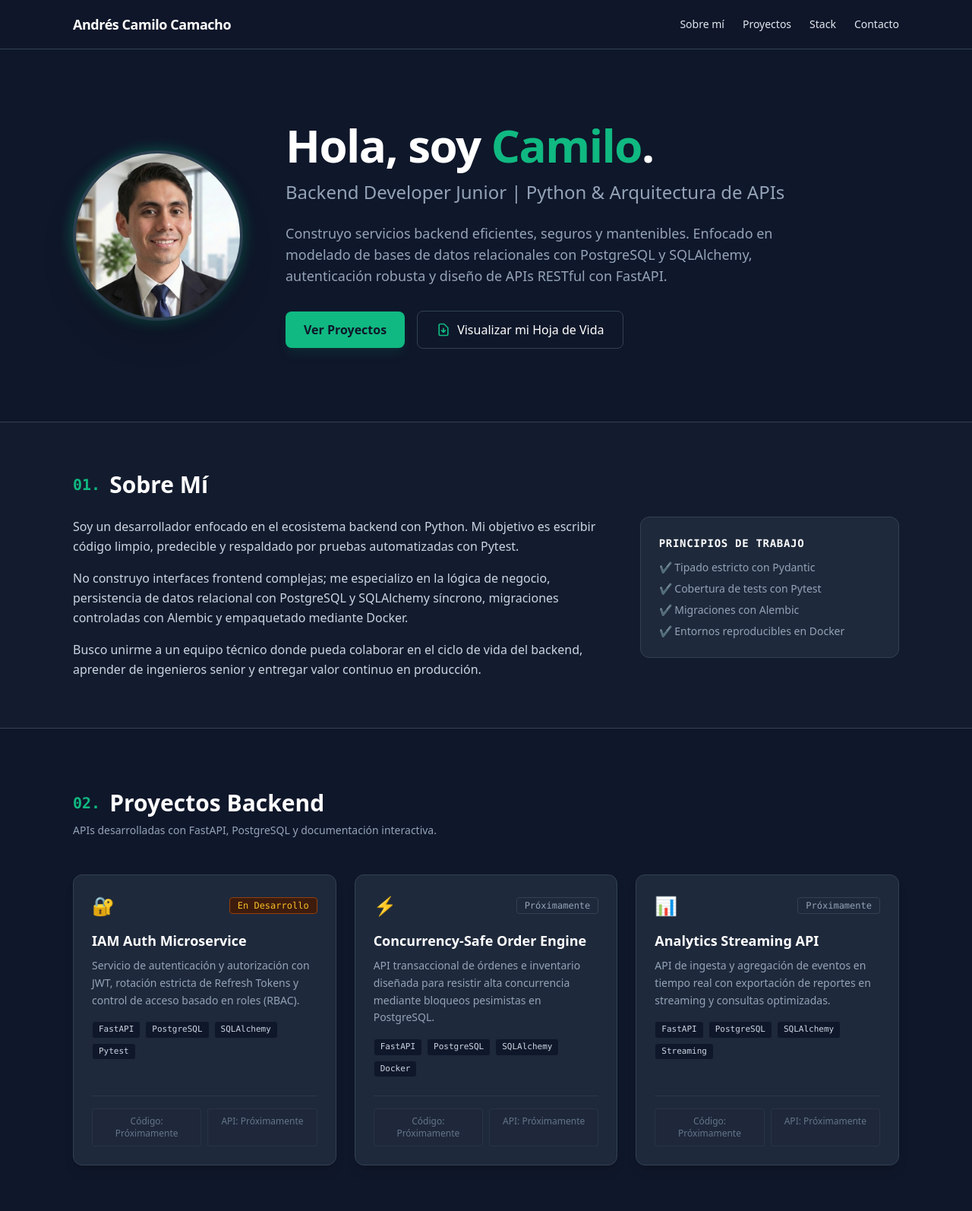
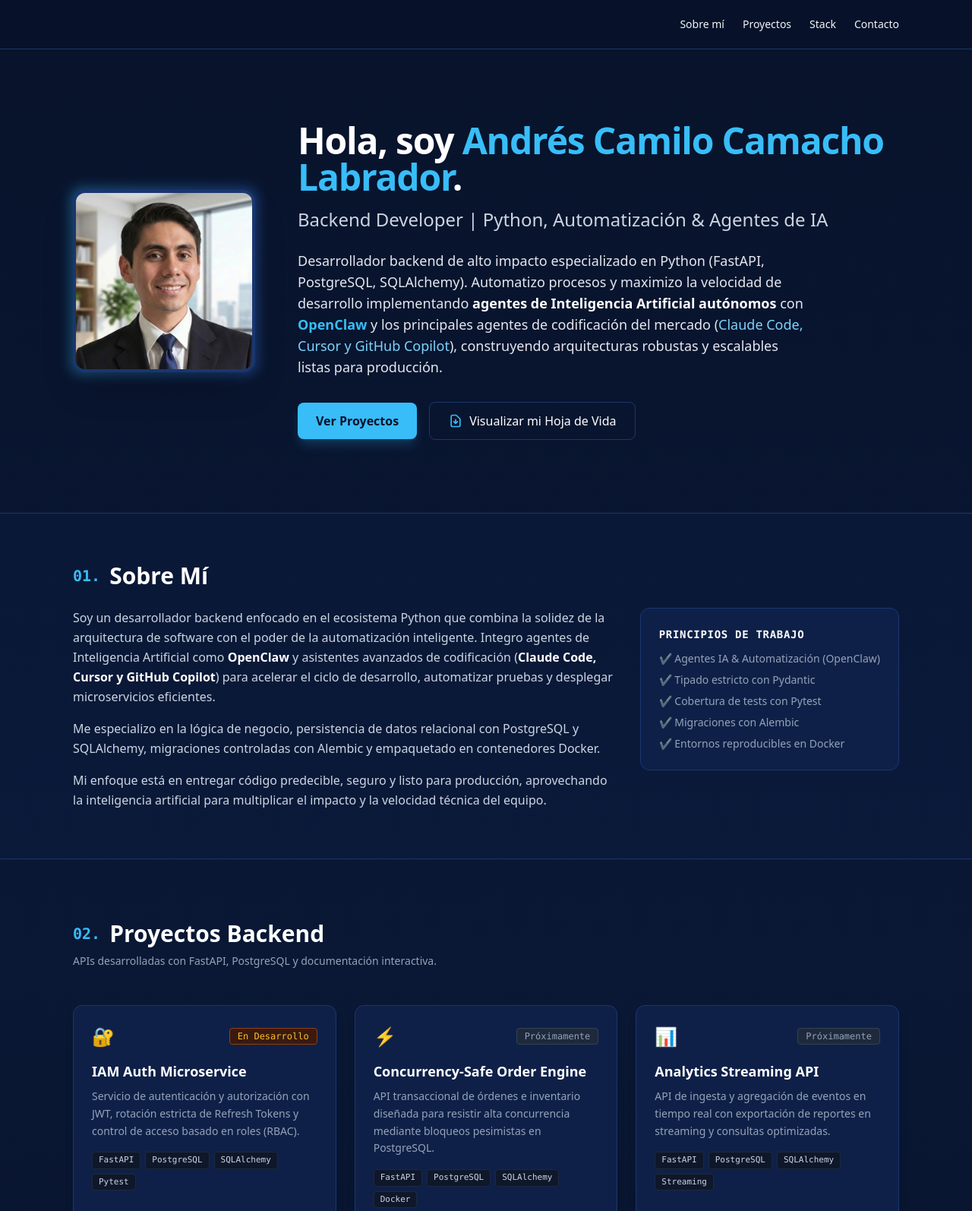
Before and after one commit to acamilox/acamilox.github.io, a plain HTML site: page landing/index.html in a window 1280 px wide. Shown: the top 1594 px of the page at 76% size. Drawn offline with nearby package versions, Linux system fonts and the light colour scheme.

Commit message:
feat: fondo azul oscuro brillante, imagen cuadrada, nombre completo y descripción de IA y agentes

```diff
--- a/landing/index.html
+++ b/landing/index.html
@@ -3,7 +3,7 @@
 <head>
     <meta charset="UTF-8">
     <meta name="viewport" content="width=device-width, initial-scale=1.0">
-    <title>Camilo | Backend Developer Portfolio</title>
+    <title>Andrés Camilo Camacho Labrador | Backend Developer & AI Agents</title>
     <!-- Tailwind CSS por CDN -->
     <script src="https://cdn.tailwindcss.com"></script>
     <script>
@@ -12,11 +12,11 @@
                 extend: {
                     colors: {
                         brand: {
-                            dark: '#0f172a',
-                            card: '#1e293b',
-                            border: '#334155',
-                            accent: '#10b981',
-                            accentHover: '#059669'
+                            dark: '#08132b',         // Azul oscuro brillante de fondo
+                            card: '#0f2048',         // Azul zafiro para tarjetas y paneles
+                            border: '#1a3670',       // Borde azul contrastado
+                            accent: '#38bdf8',       // Azul eléctrico / Cyan brillante
+                            accentHover: '#0ea5e9'
                         }
                     }
                 }
@@ -24,12 +24,11 @@
         }
     </script>
 </head>
-<body class="bg-brand-dark text-slate-200 font-sans antialiased selection:bg-brand-accent selection:text-brand-dark">
+<body class="bg-brand-dark bg-gradient-to-b from-[#08132b] via-[#0a1835] to-[#060e21] text-slate-100 font-sans antialiased selection:bg-brand-accent selection:text-brand-dark min-h-screen">
 
     <!-- NAVEGACIÓN -->
-    <nav class="sticky top-0 z-50 backdrop-blur-md bg-brand-dark/80 border-b border-brand-border">
-        <div class="max-w-6xl mx-auto px-4 sm:px-6 lg:px-8 h-16 flex items-center justify-between">
-            <a href="#" class="text-lg font-bold text-white tracking-tight hover:text-brand-accent transition">Andrés Camilo Camacho</a>
+    <nav class="sticky top-0 z-50 backdrop-blur-md bg-brand-dark/85 border-b border-brand-border">
+        <div class="max-w-6xl mx-auto px-4 sm:px-6 lg:px-8 h-16 flex items-center justify-end">
             <div class="flex items-center space-x-6 text-sm font-medium">
                 <a href="#sobre-mi" class="hover:text-brand-accent transition">Sobre mí</a>
                 <a href="#proyectos" class="hover:text-brand-accent transition">Proyectos</a>
@@ -42,34 +41,34 @@
     <!-- HERO SECTION -->
     <header class="py-16 sm:py-24 max-w-6xl mx-auto px-4 sm:px-6 lg:px-8">
         <div class="flex flex-col md:flex-row items-center gap-8 md:gap-14">
-            <!-- FOTO DE PERFIL A LA IZQUIERDA -->
+            <!-- FOTO DE PERFIL A LA IZQUIERDA (MARGEN CUADRADO) -->
             <div class="flex-shrink-0">
                 <div class="relative group">
-                    <div class="absolute -inset-1 bg-gradient-to-r from-brand-accent to-emerald-600 rounded-full blur opacity-30 group-hover:opacity-50 transition duration-300"></div>
+                    <div class="absolute -inset-1 bg-gradient-to-r from-brand-accent to-blue-500 rounded-2xl blur opacity-35 group-hover:opacity-60 transition duration-300"></div>
                     <img
                         src="./assets/img/perfil_linkedin.jpeg"
-                        alt="Foto de perfil de Andrés Camilo Camacho"
-                        class="relative w-44 h-44 sm:w-52 sm:h-52 md:w-56 md:h-56 rounded-full object-cover border-4 border-slate-700/80 shadow-2xl"
+                        alt="Foto de perfil de Andrés Camilo Camacho Labrador"
+                        class="relative w-48 h-48 sm:w-56 sm:h-56 md:w-60 md:h-60 rounded-2xl object-cover border-4 border-brand-border shadow-2xl"
                     />
                 </div>
             </div>
 
             <!-- TEXTO A LA DERECHA -->
             <div class="text-center md:text-left flex-1">
-                <h1 class="text-4xl sm:text-5xl lg:text-6xl font-extrabold text-white tracking-tight mb-4">
-                    Hola, soy <span class="text-brand-accent">Camilo</span>.
+                <h1 class="text-3xl sm:text-4xl lg:text-5xl font-extrabold text-white tracking-tight mb-4 leading-tight">
+                    Hola, soy <span class="text-brand-accent">Andrés Camilo Camacho Labrador</span>.
                 </h1>
-                <p class="text-xl sm:text-2xl text-slate-400 font-medium mb-6">
-                    Backend Developer Junior | Python & Arquitectura de APIs
+                <p class="text-xl sm:text-2xl text-slate-300 font-medium mb-6">
+                    Backend Developer | Python, Automatización & Agentes de IA
                 </p>
-                <p class="max-w-2xl text-slate-400 text-base sm:text-lg mb-8 leading-relaxed">
-                    Construyo servicios backend eficientes, seguros y mantenibles. Enfocado en modelado de bases de datos relacionales con PostgreSQL y SQLAlchemy, autenticación robusta y diseño de APIs RESTful con FastAPI.
+                <p class="max-w-2xl text-slate-200 text-base sm:text-lg mb-8 leading-relaxed">
+                    Desarrollador backend de alto impacto especializado en Python (FastAPI, PostgreSQL, SQLAlchemy). Automatizo procesos y maximizo la velocidad de desarrollo implementando <span class="text-white font-semibold">agentes de Inteligencia Artificial autónomos</span> con <span class="text-brand-accent font-semibold">OpenClaw</span> y los principales agentes de codificación del mercado (<span class="text-sky-300 font-medium">Claude Code, Cursor y GitHub Copilot</span>), construyendo arquitecturas robustas y escalables listas para producción.
                 </p>
                 <div class="flex flex-wrap items-center gap-4 justify-center md:justify-start">
-                    <a href="#proyectos" class="bg-brand-accent hover:bg-brand-accentHover text-brand-dark font-semibold px-6 py-3 rounded-lg transition shadow-lg shadow-brand-accent/10">
+                    <a href="#proyectos" class="bg-brand-accent hover:bg-brand-accentHover text-brand-dark font-semibold px-6 py-3 rounded-lg transition shadow-lg shadow-brand-accent/20">
                         Ver Proyectos
                     </a>
-                    <a href="./assets/cv/cv-camilo-backend.pdf" target="_blank" class="border border-brand-border hover:bg-brand-card hover:border-slate-500 text-white font-medium px-6 py-3 rounded-lg transition inline-flex items-center gap-2">
+                    <a href="./assets/cv/cv-camilo-backend.pdf" target="_blank" class="border border-brand-border hover:bg-brand-card hover:border-slate-400 text-white font-medium px-6 py-3 rounded-lg transition inline-flex items-center gap-2">
                         <svg class="w-5 h-5 text-brand-accent" fill="none" stroke="currentColor" viewBox="0 0 24 24">
                             <path stroke-linecap="round" stroke-linejoin="round" stroke-width="2" d="M12 10v6m0 0l-3-3m3 3l3-3m2 8H7a2 2 0 01-2-2V5a2 2 0 012-2h5.586a1 1 0 01.707.293l5.414 5.414a1 1 0 01.293.707V19a2 2 0 01-2 2z"></path>
                         </svg>
@@ -88,20 +87,20 @@
             </h2>
             <div class="grid grid-cols-1 md:grid-cols-3 gap-8 items-start">
                 <div class="md:col-span-2 space-y-4 text-slate-300 leading-relaxed text-base">
-                    <!-- PERSONALIZAR: Edita tu historia y enfoque -->
                     <p>
-                        Soy un desarrollador enfocado en el ecosistema backend con Python. Mi objetivo es escribir código limpio, predecible y respaldado por pruebas automatizadas con Pytest.
+                        Soy un desarrollador backend enfocado en el ecosistema Python que combina la solidez de la arquitectura de software con el poder de la automatización inteligente. Integro agentes de Inteligencia Artificial como <strong class="text-white">OpenClaw</strong> y asistentes avanzados de codificación (<strong class="text-white">Claude Code, Cursor y GitHub Copilot</strong>) para acelerar el ciclo de desarrollo, automatizar pruebas y desplegar microservicios eficientes.
                     </p>
                     <p>
-                        No construyo interfaces frontend complejas; me especializo en la lógica de negocio, persistencia de datos relacional con PostgreSQL y SQLAlchemy síncrono, migraciones controladas con Alembic y empaquetado mediante Docker.
+                        Me especializo en la lógica de negocio, persistencia de datos relacional con PostgreSQL y SQLAlchemy, migraciones controladas con Alembic y empaquetado en contenedores Docker.
                     </p>
                     <p>
-                        Busco unirme a un equipo técnico donde pueda colaborar en el ciclo de vida del backend, aprender de ingenieros senior y entregar valor continuo en producción.
+                        Mi enfoque está en entregar código predecible, seguro y listo para producción, aprovechando la inteligencia artificial para multiplicar el impacto y la velocidad técnica del equipo.
                     </p>
                 </div>
                 <div class="bg-brand-card p-6 rounded-xl border border-brand-border">
                     <h3 class="font-semibold text-white mb-3 text-sm tracking-wider uppercase text-brand-accent font-mono">Principios de Trabajo</h3>
                     <ul class="space-y-2 text-sm text-slate-400">
+                        <li class="flex items-center gap-2">✔ Agentes IA & Automatización (OpenClaw)</li>
                         <li class="flex items-center gap-2">✔ Tipado estricto con Pydantic</li>
                         <li class="flex items-center gap-2">✔ Cobertura de tests con Pytest</li>
                         <li class="flex items-center gap-2">✔ Migraciones con Alembic</li>
@@ -135,7 +134,7 @@
             <h2 class="text-2xl sm:text-3xl font-bold text-white mb-8 flex items-center gap-3">
                 <span class="text-brand-accent font-mono text-xl">03.</span> Stack Tecnológico
             </h2>
-            <div class="grid grid-cols-2 sm:grid-cols-3 md:grid-cols-7 gap-4">
+            <div class="grid grid-cols-2 sm:grid-cols-4 md:grid-cols-8 gap-4">
                 <div class="bg-brand-card p-4 rounded-lg border border-brand-border text-center">
                     <span class="block text-2xl mb-1">🐍</span>
                     <span class="font-medium text-white text-sm">Python</span>
@@ -163,6 +162,10 @@
                 <div class="bg-brand-card p-4 rounded-lg border border-brand-border text-center">
                     <span class="block text-2xl mb-1">🔄</span>
                     <span class="font-medium text-white text-sm">Git</span>
+                </div>
+                <div class="bg-brand-card p-4 rounded-lg border border-brand-border text-center">
+                    <span class="block text-2xl mb-1">🤖</span>
+                    <span class="font-medium text-white text-sm">OpenClaw & IA</span>
                 </div>
             </div>
         </div>
```
